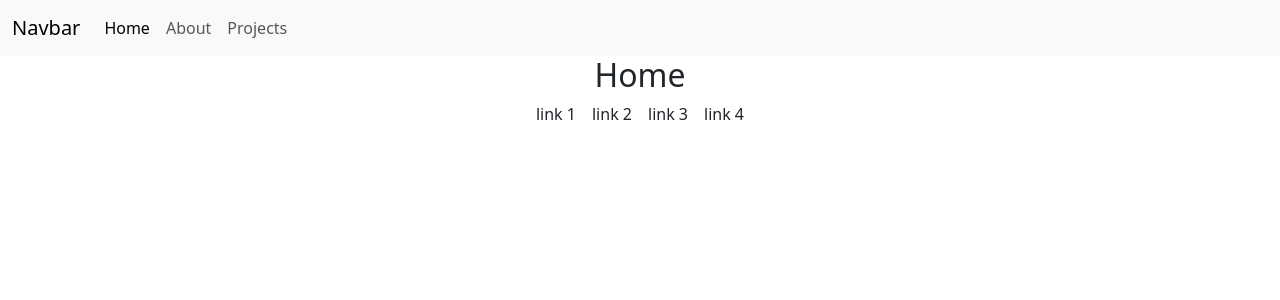
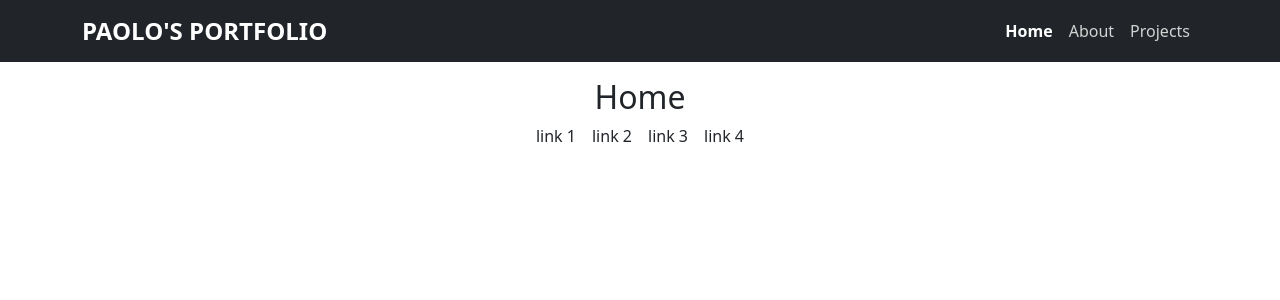
Before and after one commit to orazi-paolo/vite-boolfolio, a Vue app: page / in a window 1280 px wide. Shown: the top 300 px of the page. Built offline with nearby package versions, Linux system fonts and the light colour scheme.

Commit message:
improved style header

```diff
--- a/src/components/AppHeader.vue
+++ b/src/components/AppHeader.vue
@@ -1,40 +1,58 @@
 <script>
 export default {
     name: 'AppHeader',
-    data() {
-        return {
-
-        }
-    }
 }
 </script>
 
 <template>
-    <header>
-        <nav class="navbar navbar-expand-lg bg-body-tertiary">
-            <div class="container-fluid">
-                <a class="navbar-brand" href="#">Navbar</a>
-                <button class="navbar-toggler" type="button" data-bs-toggle="collapse" data-bs-target="#navbarNav"
-                    aria-controls="navbarNav" aria-expanded="false" aria-label="Toggle navigation">
-                    <span class="navbar-toggler-icon"></span>
-                </button>
-                <div class="collapse navbar-collapse" id="navbarNav">
-                    <ul class="navbar-nav">
+    <header class="mb-3">
+        <nav class="navbar navbar-expand bg-dark navbar-dark">
+            <div class="container">
+                <a class="navbar-brand fw-bold" href="#">Paolo's portfolio</a>
+                <ul class="navbar-nav ms-auto">
                     <li class="nav-item">
-                            <router-link class="nav-link active" aria-current="page"
-                                :to="{ name: 'home' }">Home</router-link>
+                        <router-link class="nav-link" :class="{ active: $route.name === 'home' }"
+                            :to="{ name: 'home' }"> Home </router-link>
                     </li>
                     <li class="nav-item">
-                            <router-link class="nav-link" :to="{ name: 'about' }">About</router-link>
+                        <router-link class="nav-link" :class="{ active: $route.name === 'about' }"
+                            :to="{ name: 'about' }">
+                            About
+                        </router-link>
                     </li>
                     <li class="nav-item">
-                            <router-link class="nav-link" :to="{ name: 'projects' }">Projects</router-link>
+                        <router-link class="nav-link" :class="{ active: $route.name === 'projects' }"
+                            :to="{ name: 'projects' }">
+                            Projects
+                        </router-link>
                     </li>
                 </ul>
-                </div>
             </div>
         </nav>
     </header>
 </template>
 
-<style scoped></style>
+
+
+<style scoped>
+.navbar {
+    background-color: #343a40;
+}
+
+.navbar-brand {
+    color: white;
+    font-size: 1.5rem;
+    text-transform: uppercase;
+}
+
+.nav-link {
+    color: lightgray;
+    transition: color 0.3s, font-weight 0.3s;
+}
+
+.nav-link:hover,
+.nav-link.active {
+    color: #ffffff;
+    font-weight: bold;
+}
+</style>
```
Lines whose indentation alone changed are shown as unchanged.
